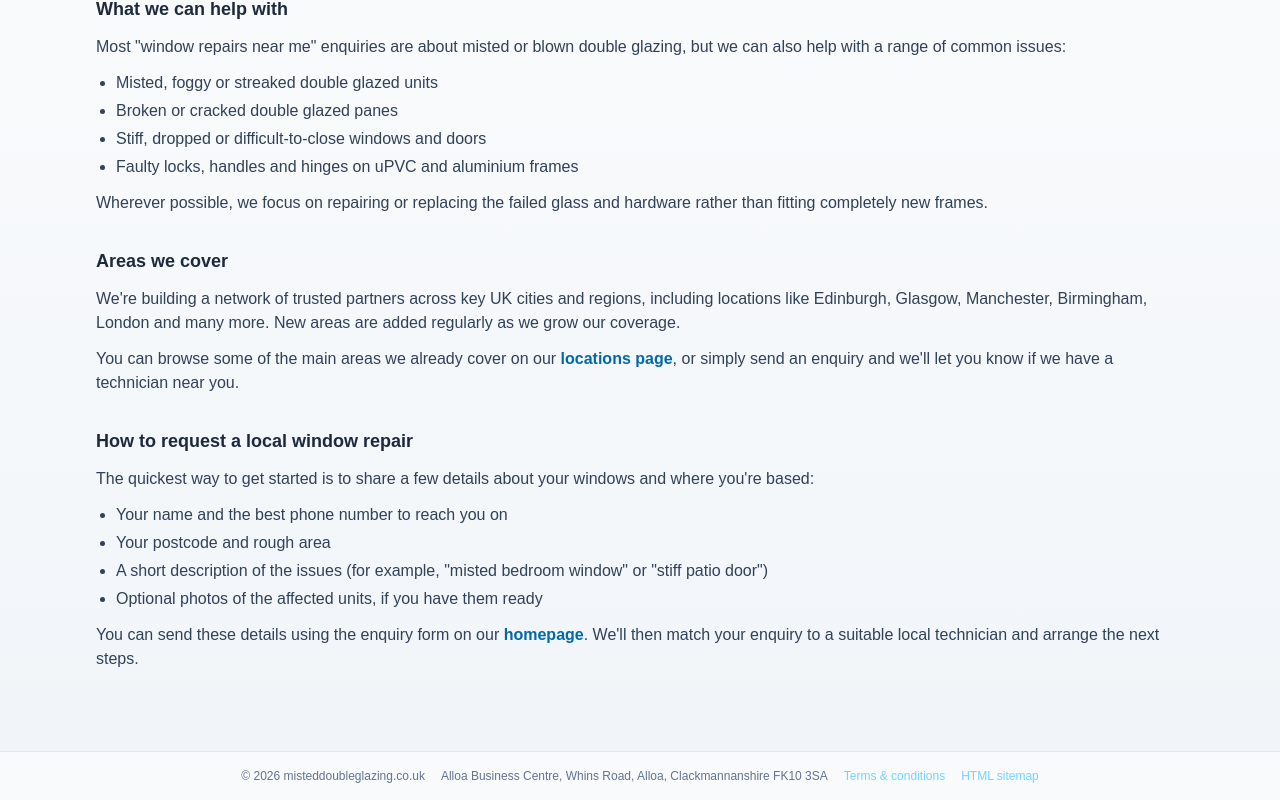
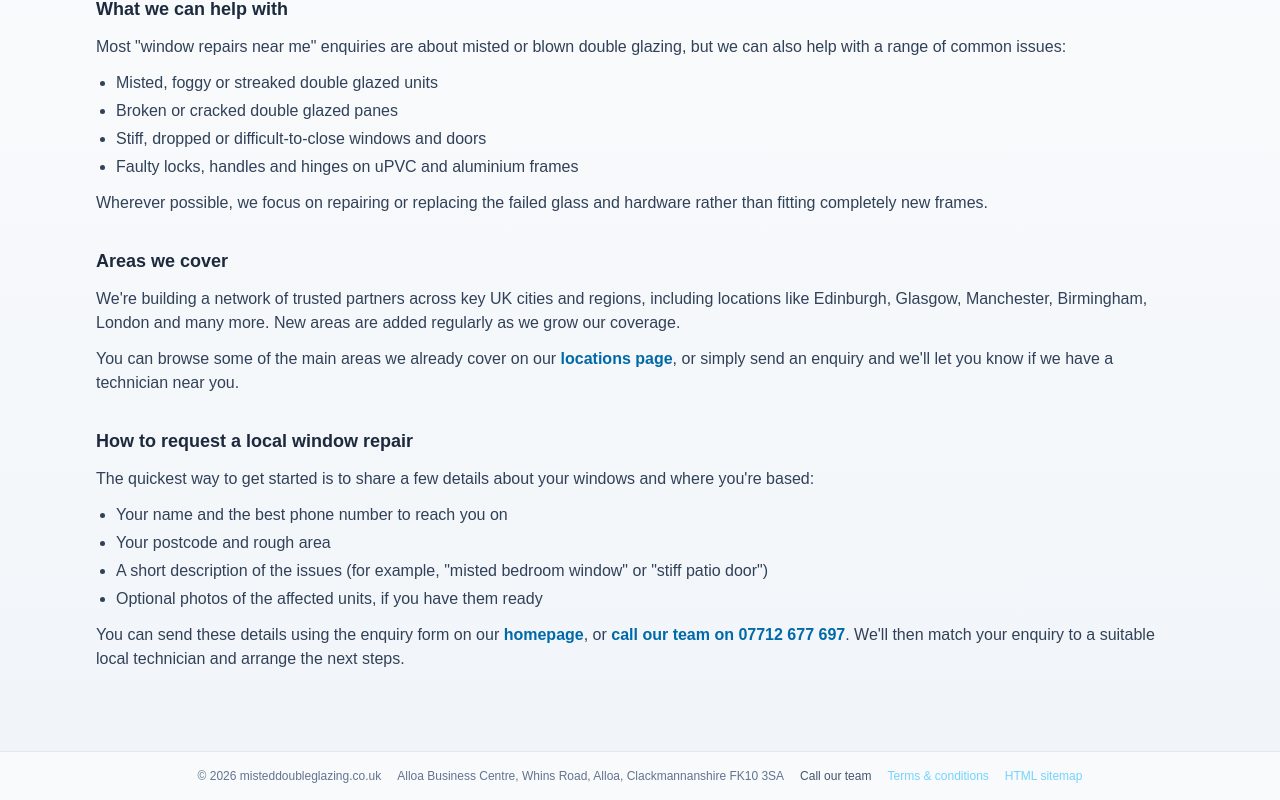
Before and after one commit to Scoosh365/misteddoubleglazing.co.uk, a Next.js app: page /window-repairs-near-me in a window 1280 px wide. Shown: the part 645-1445 px from the top of the page. Built offline with nearby package versions, Linux system fonts and the light colour scheme; no server answers.

Commit message:
Update homepage

```diff
--- a/src/app/layout.tsx
+++ b/src/app/layout.tsx
@@ -40,6 +40,7 @@ export default function RootLayout({
     "@type": "Organization",
     name: "Misted Double Glazing",
     url: "https://misteddoubleglazing.co.uk",
+    telephone: "+44 7712 677 697",
     address: {
       "@type": "PostalAddress",
       streetAddress: "Alloa Business Centre, Whins Road",
@@ -86,6 +87,13 @@ export default function RootLayout({
               Alloa Business Centre, Whins Road, Alloa, Clackmannanshire FK10
               3SA
             </span>
+            <a
+              href="tel:+447712677697"
+              className="text-slate-600 hover:text-sky-700"
+            >
+              <span className="hidden sm:inline">Call our team</span>
+              <span className="inline sm:hidden">Call 07712 677 697</span>
+            </a>
             <a href="/terms" className="text-sky-300 hover:text-sky-200">
               Terms &amp; conditions
             </a>
--- a/src/app/window-repairs-near-me/page.tsx
+++ b/src/app/window-repairs-near-me/page.tsx
@@ -151,8 +151,15 @@ export default function WindowRepairsNearMePage() {
               >
                 homepage
               </a>
-              . We&apos;ll then match your enquiry to a suitable local technician and
-              arrange the next steps.
+              , or{" "}
+              <a
+                href="tel:+447712677697"
+                className="font-semibold text-sky-700 hover:text-sky-800"
+              >
+                call our team on 07712 677 697
+              </a>
+              . We&apos;ll then match your enquiry to a suitable local technician
+              and arrange the next steps.
             </p>
           </section>
         </main>
```
